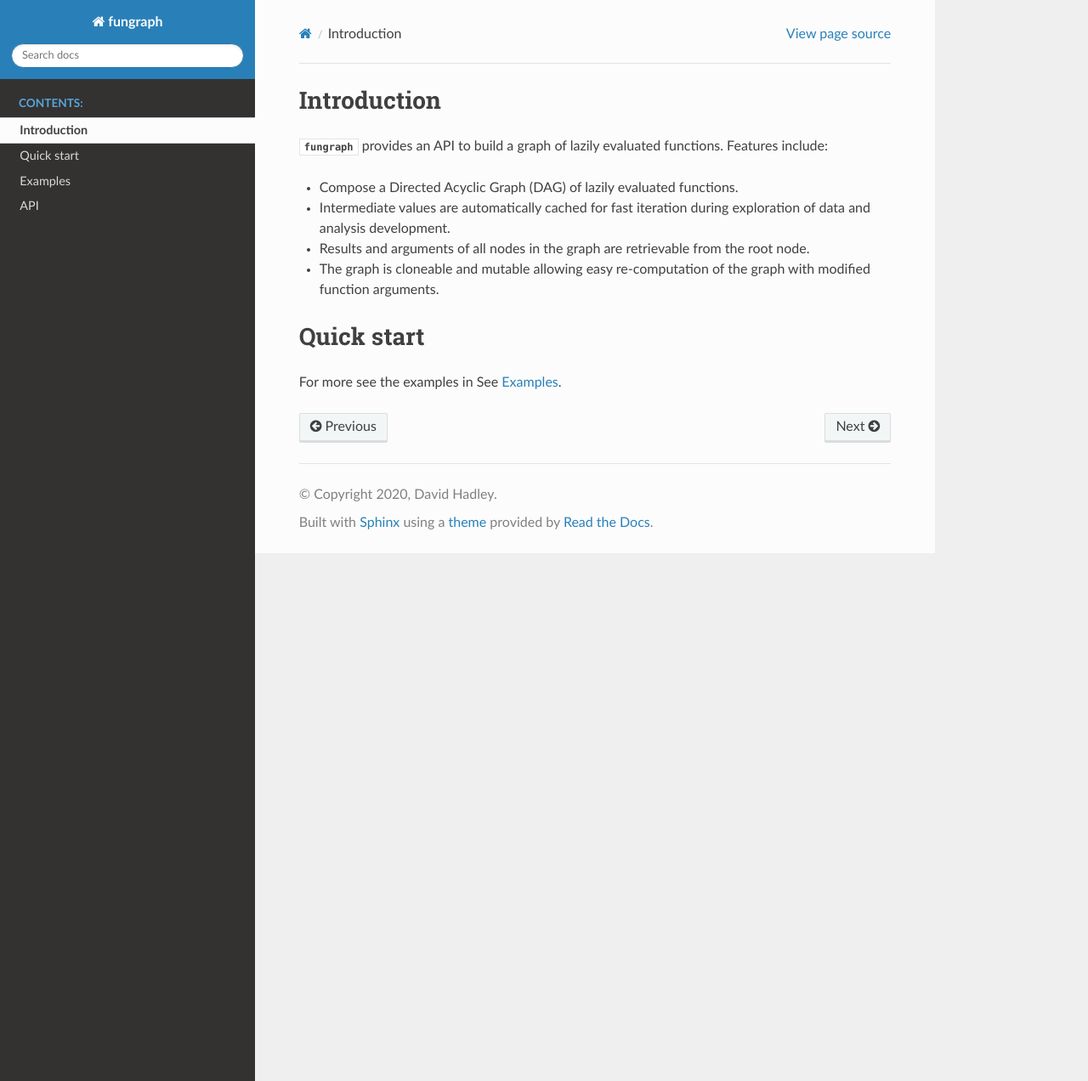
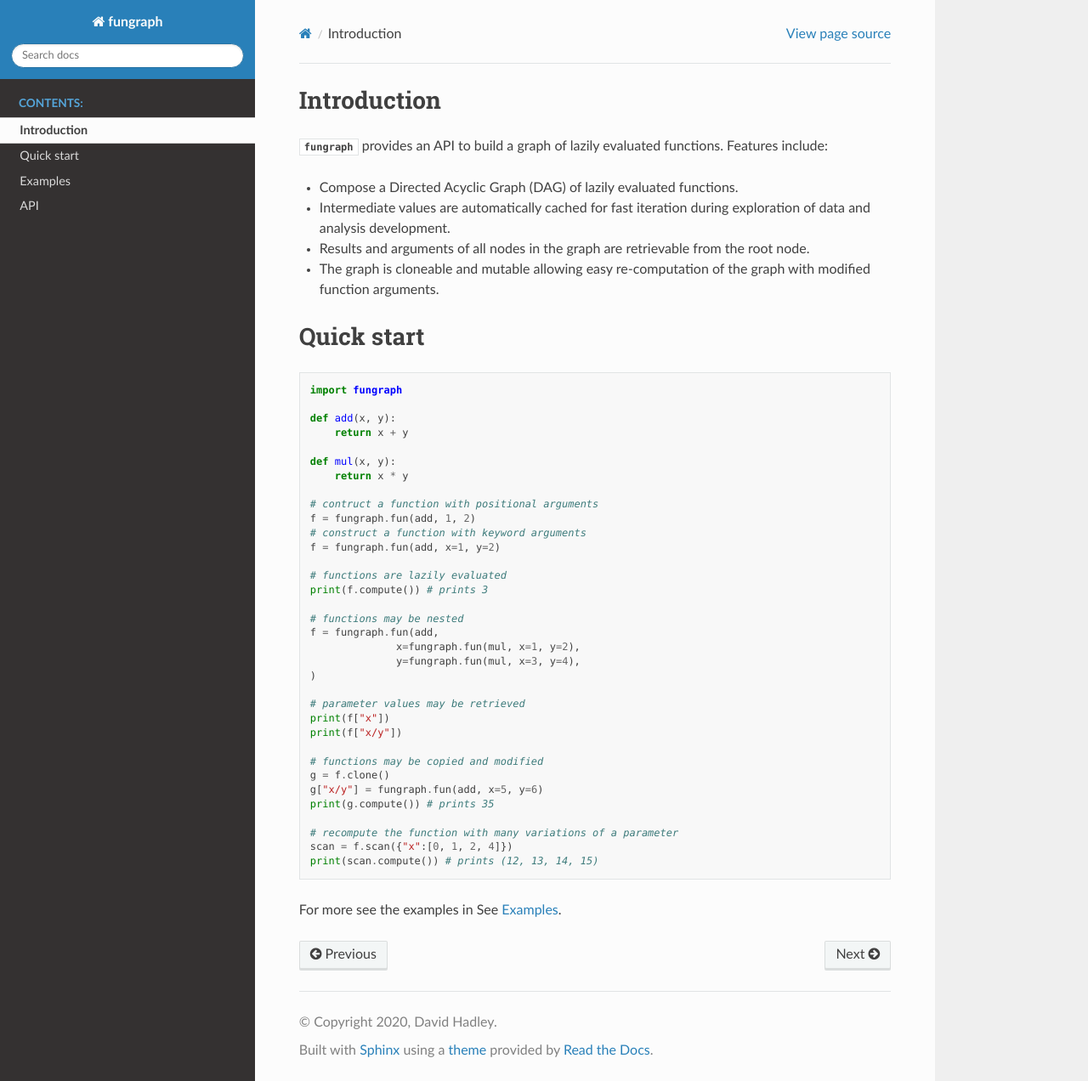
Before and after one commit to davehadley/fungraph, a Sphinx documentation site: the page built from docs/introduction.rst, in a window 1280 px wide and 1272 px high. Shown: the whole window at 85% size. Built offline with Sphinx 7.4.7 and the Read the Docs theme 2.0.0, drawn with Linux system fonts in a browser that asks for light colours.

Commit message:
Improve documentation.

```diff
--- a/docs/examples/quickstart.py
+++ b/docs/examples/quickstart.py
@@ -0,0 +1,34 @@
+import fungraph
+
+def add(x, y):
+    return x + y
+
+def mul(x, y):
+    return x * y
+
+# contruct a function with positional arguments
+f = fungraph.fun(add, 1, 2)
+# construct a function with keyword arguments
+f = fungraph.fun(add, x=1, y=2)
+
+# functions are lazily evaluated
+print(f.compute()) # prints 3
+
+# functions may be nested
+f = fungraph.fun(add,
+              x=fungraph.fun(mul, x=1, y=2),
+              y=fungraph.fun(mul, x=3, y=4),
+)
+
+# parameter values may be retrieved
+print(f["x"])
+print(f["x/y"])
+
+# functions may be copied and modified
+g = f.clone()
+g["x/y"] = fungraph.fun(add, x=5, y=6)
+print(g.compute()) # prints 35
+
+# recompute the function with many variations of a parameter
+scan = f.scan({"x":[0, 1, 2, 4]})
+print(scan.compute()) # prints (12, 13, 14, 15)
--- a/docs/introduction.rst
+++ b/docs/introduction.rst
@@ -11,4 +11,6 @@ Introduction
 Quick start
 ===========
 
+.. literalinclude:: examples/quickstart.py
+
 For more see the examples in See :ref:`examples`.
```
